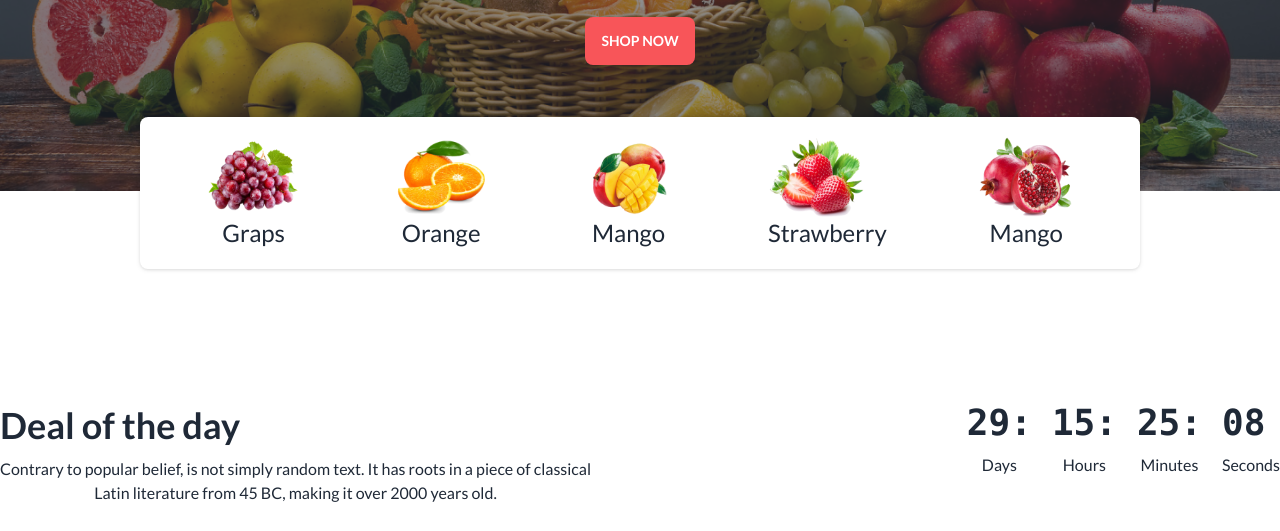
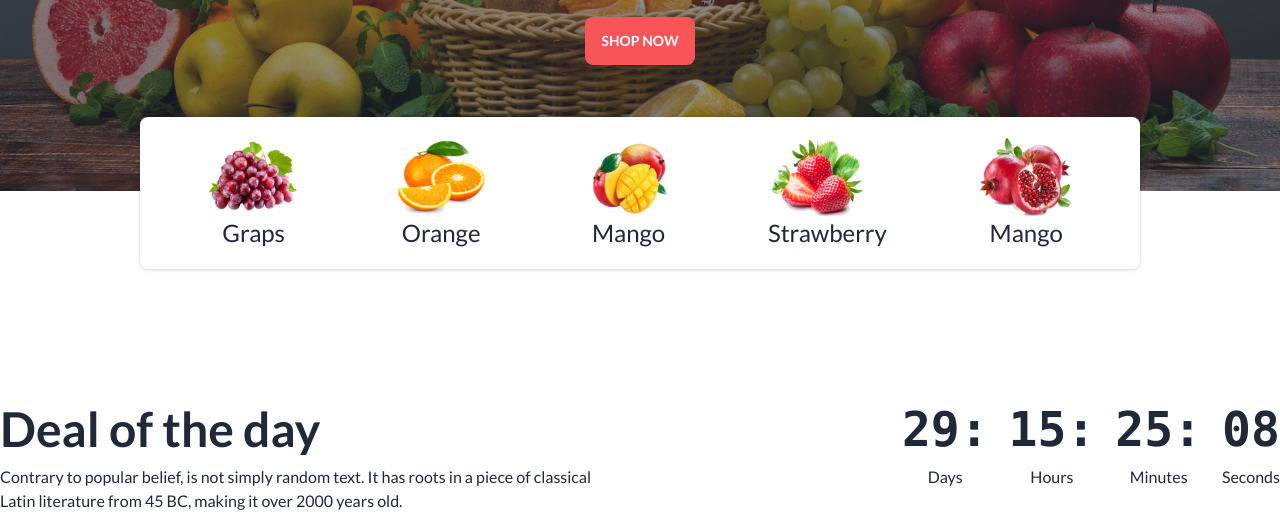
Before and after one commit to nuralam109521/B8A3-fruit-brust, a plain HTML site: page index.html in a window 1280 px wide. Shown: the part 421-952 px from the top of the page. Drawn offline with nearby package versions, Linux system fonts and the light colour scheme; grey boxes are pictures that could not be loaded.

```diff
--- a/index.html
+++ b/index.html
@@ -194,34 +194,34 @@
 
         <section class="md:container md:mx-auto pt-24">
             <div class="flex flex-col md:flex-row text-center md:text-left justify-between">
-                <div>
-                    <h3 class="text-pic-color text-4xl font-bold">Deal of the day</h3>
-                    <p class="py-3 text-center">Contrary to popular belief, is not simply random text. It has roots in a piece of classical <br> Latin literature from 45 BC, making it over 2000 years old.</p>
+                <div class="text-left">
+                    <h3 class="text-pic-color text-5xl font-bold">Deal of the day</h3>
+                    <p class="py-3">Contrary to popular belief, is not simply random text. It has roots in a piece of classical <br> Latin literature from 45 BC, making it over 2000 years old.</p>
                 </div>
 
                 <div>
                     <div class="grid grid-flow-col gap-5 text-center auto-cols-max">
                         <div class="flex flex-col text-center">
-                            <span class="countdown font-mono text-4xl font-bold pb-3">
+                            <span class="countdown font-mono text-5xl font-bold pb-3">
                                 <span style="--value:29;"></span> :
                             </span>
                             Days
                         </div>
                         <div class="flex flex-col text-center">
-                            <span class="countdown font-mono text-4xl font-bold pb-3">
+                            <span class="countdown font-mono text-5xl font-bold pb-3">
                             <span style="--value:15;"></span> :
                             </span>
                             Hours
                         </div>
                         <div class="flex flex-col text-center">
-                            <span class="countdown font-mono text-4xl font-bold pb-3">
+                            <span class="countdown font-mono text-5xl font-bold pb-3">
                                 <span style="--value:25;"></span> :
                             </span>
                             </span>
                             Minutes
                         </div>
                         <div class="flex flex-col text-center">
-                            <span class="countdown font-mono text-4xl font-bold pb-3">
+                            <span class="countdown font-mono text-5xl font-bold pb-3">
                                 <span style="--value:08;"></span>
                             </span>
                             Seconds
@@ -346,6 +346,7 @@
 
         </section>
 
+
 <!-- Deal of the day End -->
 
         <section class="md:container md:mx-auto Lato">
@@ -458,6 +459,7 @@
                 </div>
             </div>
         </section>
+
 
 
 
```
